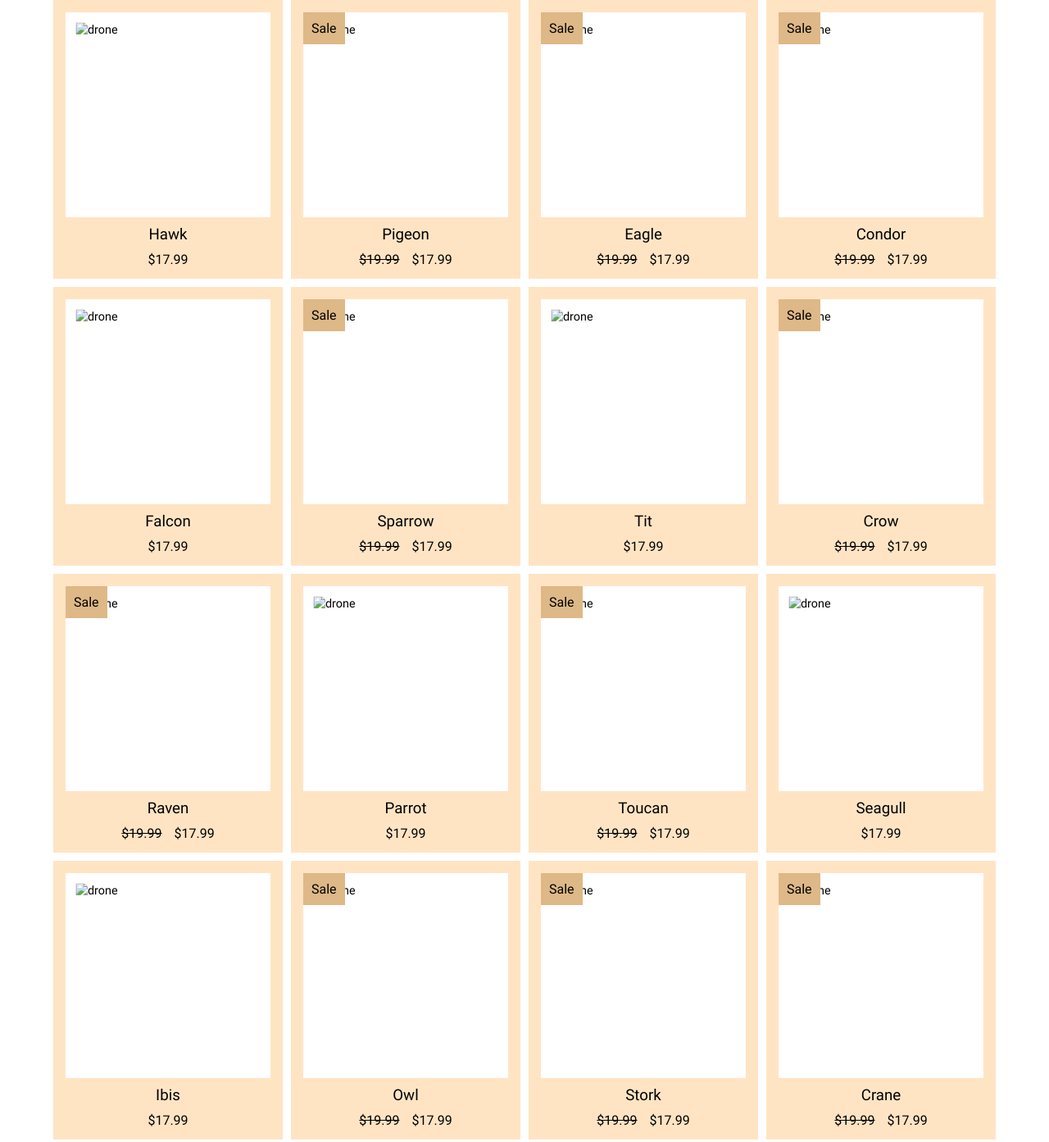
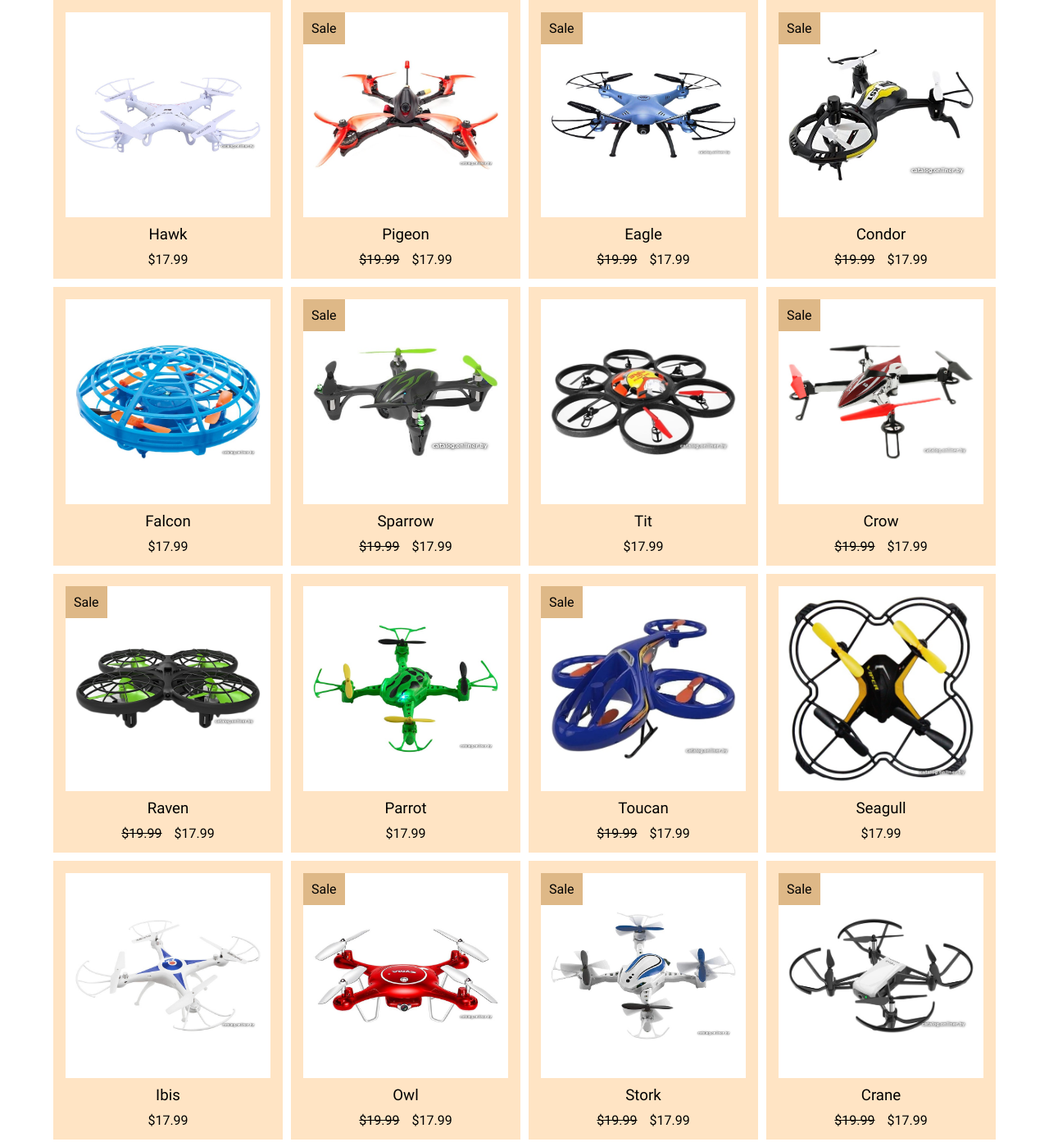
Before and after one commit to Vitautas-C/test, a plain HTML site: page index.html in a window 1280 px wide. Shown: the top 1393 px of the page at 82% size. Drawn offline with Linux system fonts and the light colour scheme; the site is published under a folder, as on GitHub Pages, so addresses that start at the root find nothing.

Commit message:
refactor image paths

```diff
--- a/index.html
+++ b/index.html
@@ -16,7 +16,7 @@
             <div class="product">
                 <div class="product__inner-wrapper">
                     <div class="product__image-wrapper">
-                        <img src="/src/img/1.jpeg" alt="drone" class="product__image">
+                        <img src="src/img/1.jpeg" alt="drone" class="product__image">
                     </div>
                     <div class="product__title-wrapper">
                         <h3 class="product__title">Hawk</h3>
@@ -30,7 +30,7 @@
             <div class="product product_on-sale">
                 <div class="product__inner-wrapper">
                     <div class="product__image-wrapper">
-                        <img src="/src/img/2.jpeg" alt="drone" class="product__image">
+                        <img src="src/img/2.jpeg" alt="drone" class="product__image">
                     </div>
                     <div class="product__title-wrapper">
                         <h3 class="product__title">Pigeon</h3>
@@ -44,7 +44,7 @@
             <div class="product product_on-sale">
                 <div class="product__inner-wrapper">
                     <div class="product__image-wrapper">
-                        <img src="/src/img/3.jpeg" alt="drone" class="product__image">
+                        <img src="src/img/3.jpeg" alt="drone" class="product__image">
                     </div>
                     <div class="product__title-wrapper">
                         <h3 class="product__title">Eagle</h3>
@@ -58,7 +58,7 @@
             <div class="product product_on-sale">
                 <div class="product__inner-wrapper">
                     <div class="product__image-wrapper">
-                        <img src="/src/img/4.jpeg" alt="drone" class="product__image">
+                        <img src="src/img/4.jpeg" alt="drone" class="product__image">
                     </div>
                     <div class="product__title-wrapper">
                         <h3 class="product__title">Condor</h3>
@@ -72,7 +72,7 @@
             <div class="product">
                 <div class="product__inner-wrapper">
                     <div class="product__image-wrapper">
-                        <img src="/src/img/5.jpeg" alt="drone" class="product__image">
+                        <img src="src/img/5.jpeg" alt="drone" class="product__image">
                     </div>
                     <div class="product__title-wrapper">
                         <h3 class="product__title">Falcon</h3>
@@ -86,7 +86,7 @@
             <div class="product product_on-sale">
                 <div class="product__inner-wrapper">
                     <div class="product__image-wrapper">
-                        <img src="/src/img/6.jpeg" alt="drone" class="product__image">
+                        <img src="src/img/6.jpeg" alt="drone" class="product__image">
                     </div>
                     <div class="product__title-wrapper">
                         <h3 class="product__title">Sparrow</h3>
@@ -100,7 +100,7 @@
             <div class="product">
                 <div class="product__inner-wrapper">
                     <div class="product__image-wrapper">
-                        <img src="/src/img/7.jpeg" alt="drone" class="product__image">
+                        <img src="src/img/7.jpeg" alt="drone" class="product__image">
                     </div>
                     <div class="product__title-wrapper">
                         <h3 class="product__title">Tit</h3>
@@ -114,7 +114,7 @@
             <div class="product product_on-sale">
                 <div class="product__inner-wrapper">
                     <div class="product__image-wrapper">
-                        <img src="/src/img/8.jpeg" alt="drone" class="product__image">
+                        <img src="src/img/8.jpeg" alt="drone" class="product__image">
                     </div>
                     <div class="product__title-wrapper">
                         <h3 class="product__title">Crow</h3>
@@ -128,7 +128,7 @@
             <div class="product product_on-sale">
                 <div class="product__inner-wrapper">
                     <div class="product__image-wrapper">
-                        <img src="/src/img/9.jpeg" alt="drone" class="product__image">
+                        <img src="src/img/9.jpeg" alt="drone" class="product__image">
                     </div>
                     <div class="product__title-wrapper">
                         <h3 class="product__title">Raven</h3>
@@ -142,7 +142,7 @@
             <div class="product">
                 <div class="product__inner-wrapper">
                     <div class="product__image-wrapper">
-                        <img src="/src/img/10.jpeg" alt="drone" class="product__image">
+                        <img src="src/img/10.jpeg" alt="drone" class="product__image">
                     </div>
                     <div class="product__title-wrapper">
                         <h3 class="product__title">Parrot</h3>
@@ -156,7 +156,7 @@
             <div class="product product_on-sale">
                 <div class="product__inner-wrapper">
                     <div class="product__image-wrapper">
-                        <img src="/src/img/11.jpeg" alt="drone" class="product__image">
+                        <img src="src/img/11.jpeg" alt="drone" class="product__image">
                     </div>
                     <div class="product__title-wrapper">
                         <h3 class="product__title">Toucan</h3>
@@ -170,7 +170,7 @@
             <div class="product">
                 <div class="product__inner-wrapper">
                     <div class="product__image-wrapper">
-                        <img src="/src/img/12.jpeg" alt="drone" class="product__image">
+                        <img src="src/img/12.jpeg" alt="drone" class="product__image">
                     </div>
                     <div class="product__title-wrapper">
                         <h3 class="product__title">Seagull</h3>
@@ -184,7 +184,7 @@
             <div class="product">
                 <div class="product__inner-wrapper">
                     <div class="product__image-wrapper">
-                        <img src="/src/img/13.jpeg" alt="drone" class="product__image">
+                        <img src="src/img/13.jpeg" alt="drone" class="product__image">
                     </div>
                     <div class="product__title-wrapper">
                         <h3 class="product__title">Ibis</h3>
@@ -198,7 +198,7 @@
             <div class="product product_on-sale">
                 <div class="product__inner-wrapper">
                     <div class="product__image-wrapper">
-                        <img src="/src/img/14.jpeg" alt="drone" class="product__image">
+                        <img src="src/img/14.jpeg" alt="drone" class="product__image">
                     </div>
                     <div class="product__title-wrapper">
                         <h3 class="product__title">Owl</h3>
@@ -212,7 +212,7 @@
             <div class="product product_on-sale">
                 <div class="product__inner-wrapper">
                     <div class="product__image-wrapper">
-                        <img src="/src/img/15.jpeg" alt="drone" class="product__image">
+                        <img src="src/img/15.jpeg" alt="drone" class="product__image">
                     </div>
                     <div class="product__title-wrapper">
                         <h3 class="product__title">Stork</h3>
@@ -226,7 +226,7 @@
             <div class="product product_on-sale">
                 <div class="product__inner-wrapper">
                     <div class="product__image-wrapper">
-                        <img src="/src/img/16.jpeg" alt="drone" class="product__image">
+                        <img src="src/img/16.jpeg" alt="drone" class="product__image">
                     </div>
                     <div class="product__title-wrapper">
                         <h3 class="product__title">Crane</h3>
@@ -240,7 +240,7 @@
             <div class="product product_on-sale">
                 <div class="product__inner-wrapper">
                     <div class="product__image-wrapper">
-                        <img src="/src/img/17.jpeg" alt="drone" class="product__image">
+                        <img src="src/img/17.jpeg" alt="drone" class="product__image">
                     </div>
                     <div class="product__title-wrapper">
                         <h3 class="product__title">Cuckoo</h3>
@@ -254,7 +254,7 @@
             <div class="product product_on-sale">
                 <div class="product__inner-wrapper">
                     <div class="product__image-wrapper">
-                        <img src="/src/img/18.jpeg" alt="drone" class="product__image">
+                        <img src="src/img/18.jpeg" alt="drone" class="product__image">
                     </div>
                     <div class="product__title-wrapper">
                         <h3 class="product__title">Robin</h3>
@@ -268,7 +268,7 @@
             <div class="product product_on-sale">
                 <div class="product__inner-wrapper">
                     <div class="product__image-wrapper">
-                        <img src="/src/img/19.jpeg" alt="drone" class="product__image">
+                        <img src="src/img/19.jpeg" alt="drone" class="product__image">
                     </div>
                     <div class="product__title-wrapper">
                         <h3 class="product__title">Colibri</h3>
@@ -282,7 +282,7 @@
             <div class="product product_on-sale">
                 <div class="product__inner-wrapper">
                     <div class="product__image-wrapper">
-                        <img src="/src/img/20.jpeg" alt="drone" class="product__image">
+                        <img src="src/img/20.jpeg" alt="drone" class="product__image">
                     </div>
                     <div class="product__title-wrapper">
                         <h3 class="product__title">Tern</h3>
@@ -296,7 +296,7 @@
             <div class="product product_on-sale">
                 <div class="product__inner-wrapper">
                     <div class="product__image-wrapper">
-                        <img src="/src/img/21.jpeg" alt="drone" class="product__image">
+                        <img src="src/img/21.jpeg" alt="drone" class="product__image">
                     </div>
                     <div class="product__title-wrapper">
                         <h3 class="product__title">Pterodactile</h3>
@@ -310,7 +310,7 @@
             <div class="product product_on-sale">
                 <div class="product__inner-wrapper">
                     <div class="product__image-wrapper">
-                        <img src="/src/img/22.jpeg" alt="drone" class="product__image">
+                        <img src="src/img/22.jpeg" alt="drone" class="product__image">
                     </div>
                     <div class="product__title-wrapper">
                         <h3 class="product__title">Icarus</h3>
@@ -324,7 +324,7 @@
             <div class="product product_on-sale">
                 <div class="product__inner-wrapper">
                     <div class="product__image-wrapper">
-                        <img src="/src/img/23.jpeg" alt="drone" class="product__image">
+                        <img src="src/img/23.jpeg" alt="drone" class="product__image">
                     </div>
                     <div class="product__title-wrapper">
                         <h3 class="product__title">Dedalus</h3>
@@ -338,7 +338,7 @@
             <div class="product product_on-sale">
                 <div class="product__inner-wrapper">
                     <div class="product__image-wrapper">
-                        <img src="/src/img/1.jpeg" alt="drone" class="product__image">
+                        <img src="src/img/1.jpeg" alt="drone" class="product__image">
                     </div>
                     <div class="product__title-wrapper">
                         <h3 class="product__title">Kite</h3>
```
